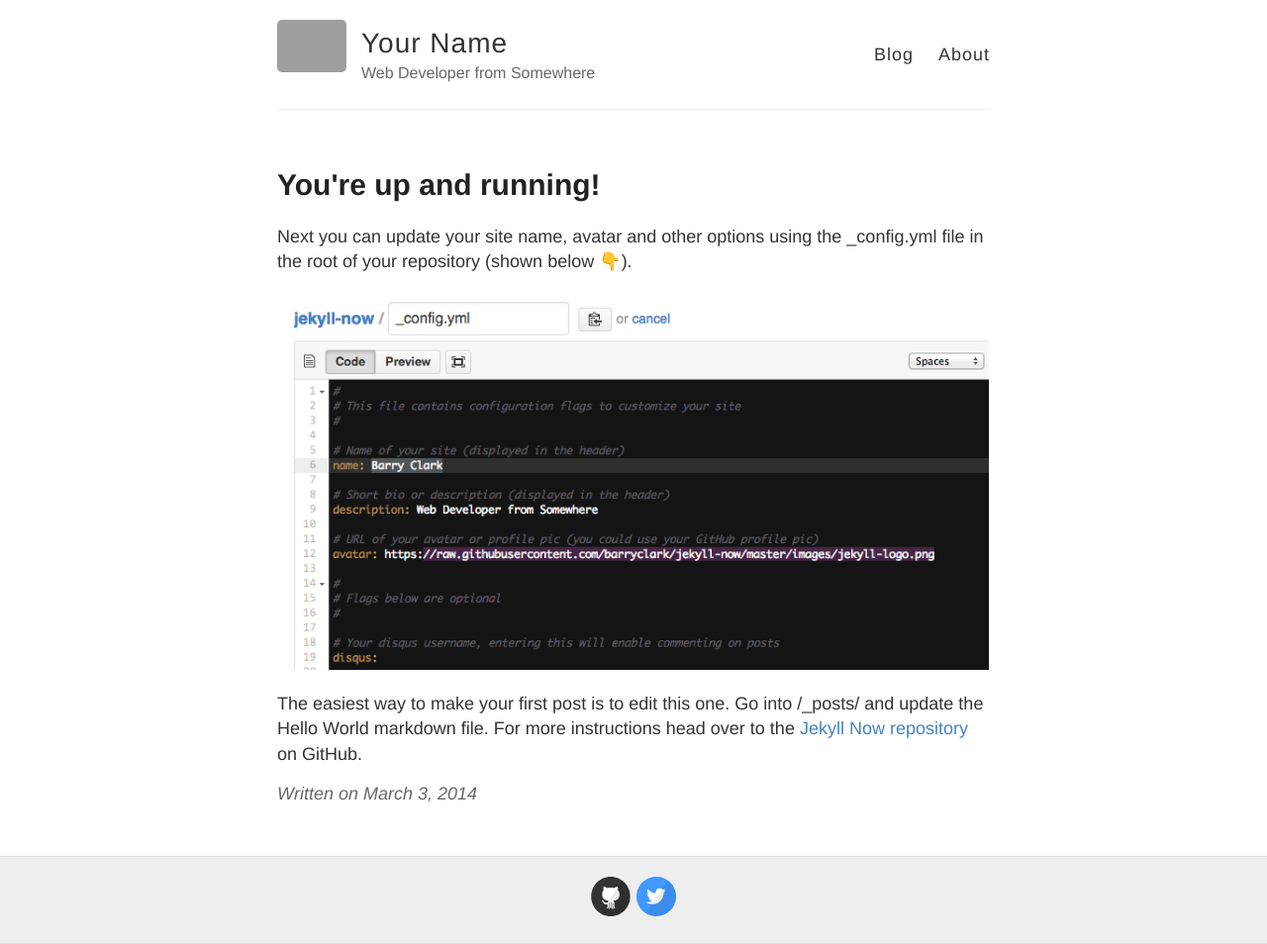
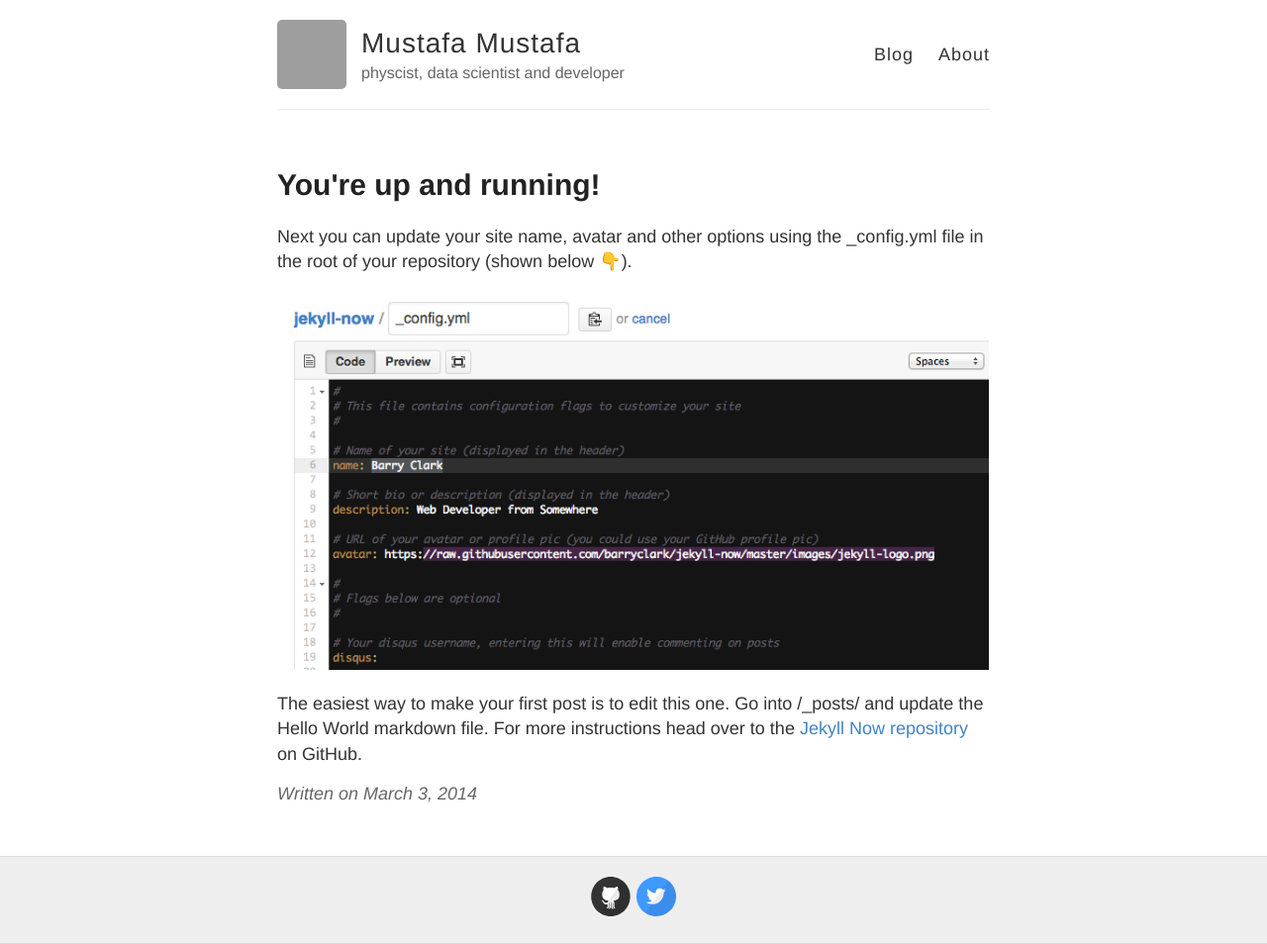
Before and after one commit to MustafaMustafa/MustafaMustafa.github.io, a Jekyll site: the page built from _posts/2014-3-3-Hello-World.md, in a window 1280 px wide. Shown: the whole page at 99% size. Built offline with Jekyll 4.4.1, drawn with Linux system fonts in a browser that asks for light colours; emoji names are drawn with the system emoji font; comment, search, counter and statistics services are not loaded; grey boxes are pictures that could not be loaded.

Commit message:
update configuration file with my information

```diff
--- a/_config.yml
+++ b/_config.yml
@@ -1,15 +1,15 @@
 #
-# This file contains configuration flags to customize your site
+# This file contains configuration flags for customization
 #
 
 # Name of your site (displayed in the header)
-name: Your Name
+name: Mustafa Mustafa
 
 # Short bio or description (displayed in the header)
-description: Web Developer from Somewhere
+description: physcist, data scientist and developer
 
 # URL of your avatar or profile pic (you could use your GitHub profile pic)
-avatar: https://raw.githubusercontent.com/barryclark/jekyll-now/master/images/jekyll-logo.png
+avatar: https://avatars1.githubusercontent.com/u/1043083?v=3&s=460
 
 #
 # Flags below are optional
@@ -21,7 +21,7 @@ footer-links:
   email:
   facebook:
   flickr:
-  github: barryclark/jekyll-now
+  github: MustafaMustafa
   instagram:
   linkedin:
   pinterest:
@@ -30,14 +30,14 @@ footer-links:
   stackoverflow: # your stackoverflow profile, e.g. "users/50476/bart-kiers"
 
 # Your disqus shortname, entering this will enable commenting on posts
-disqus:
+disqus: Mustafa
 
 # Enter your Google Analytics web tracking code (e.g. UA-2110908-2) to activate tracking
 google_analytics:
 
 # Your website URL (e.g. http://barryclark.github.io or http://www.barryclark.co)
 # Used for Sitemap.xml and your RSS feed
-url:
+url: http://mmustafa.com
 
 # If you're hosting your site at a Project repository on GitHub pages
 # (http://yourusername.github.io/repository-name)
```
